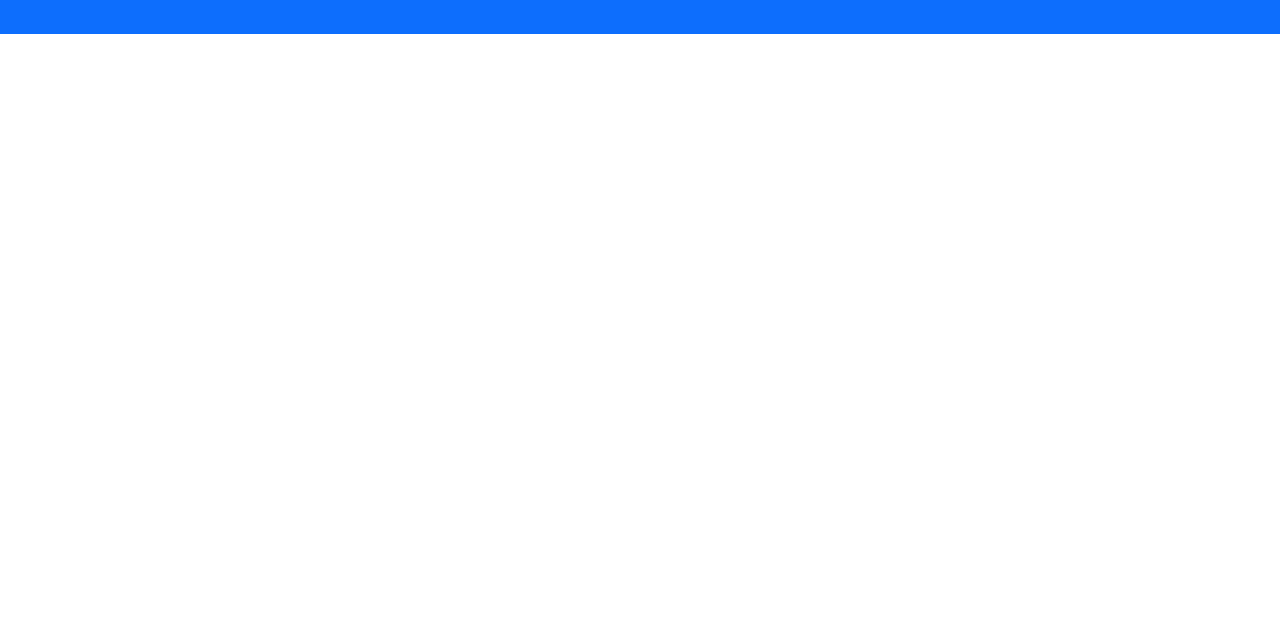
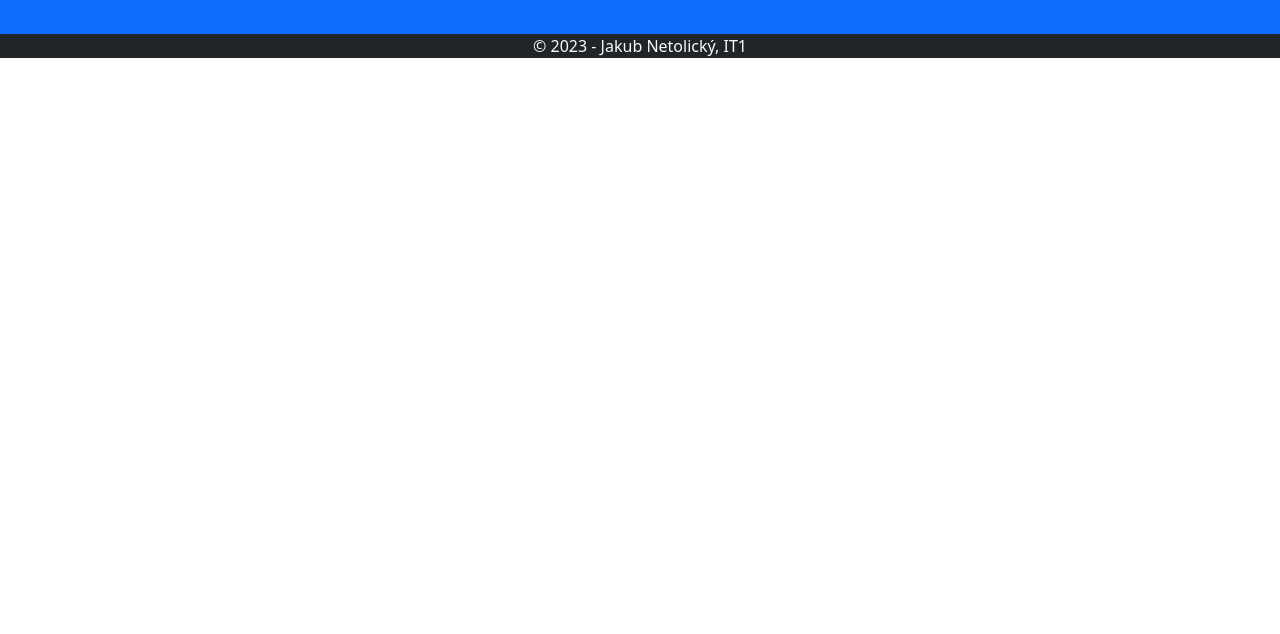
Before and after one commit to kubikxxxx/filmweb-p2, a plain HTML site: page index.html in a window 1280 px wide. Shown: the part 166-800 px from the top of the page. Drawn offline with Linux system fonts and the light colour scheme.

Commit message:
03 - change footer

```diff
--- a/index.html
+++ b/index.html
@@ -19,8 +19,9 @@
   <main>
 
   </main>
-  <footer>
+  <footer class="bg-dark text-light text-center">
     <!-- place footer here -->
+    <p>&copy; 2023 - Jakub Netolický, IT1</p>
   </footer>
   <!-- Bootstrap JavaScript Libraries -->
   <script src="js/bootstrap.bundle.min.js"></script>
```
